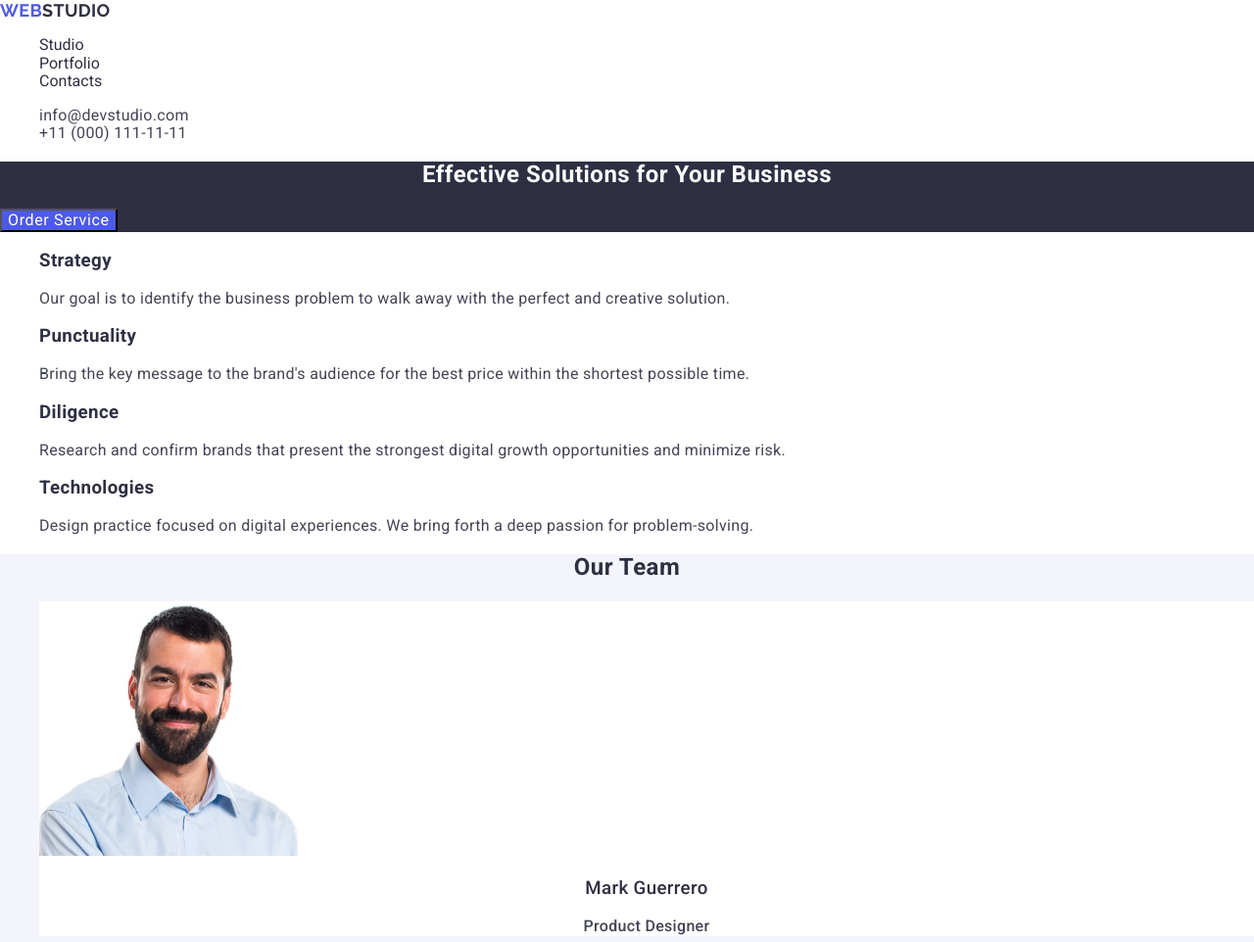
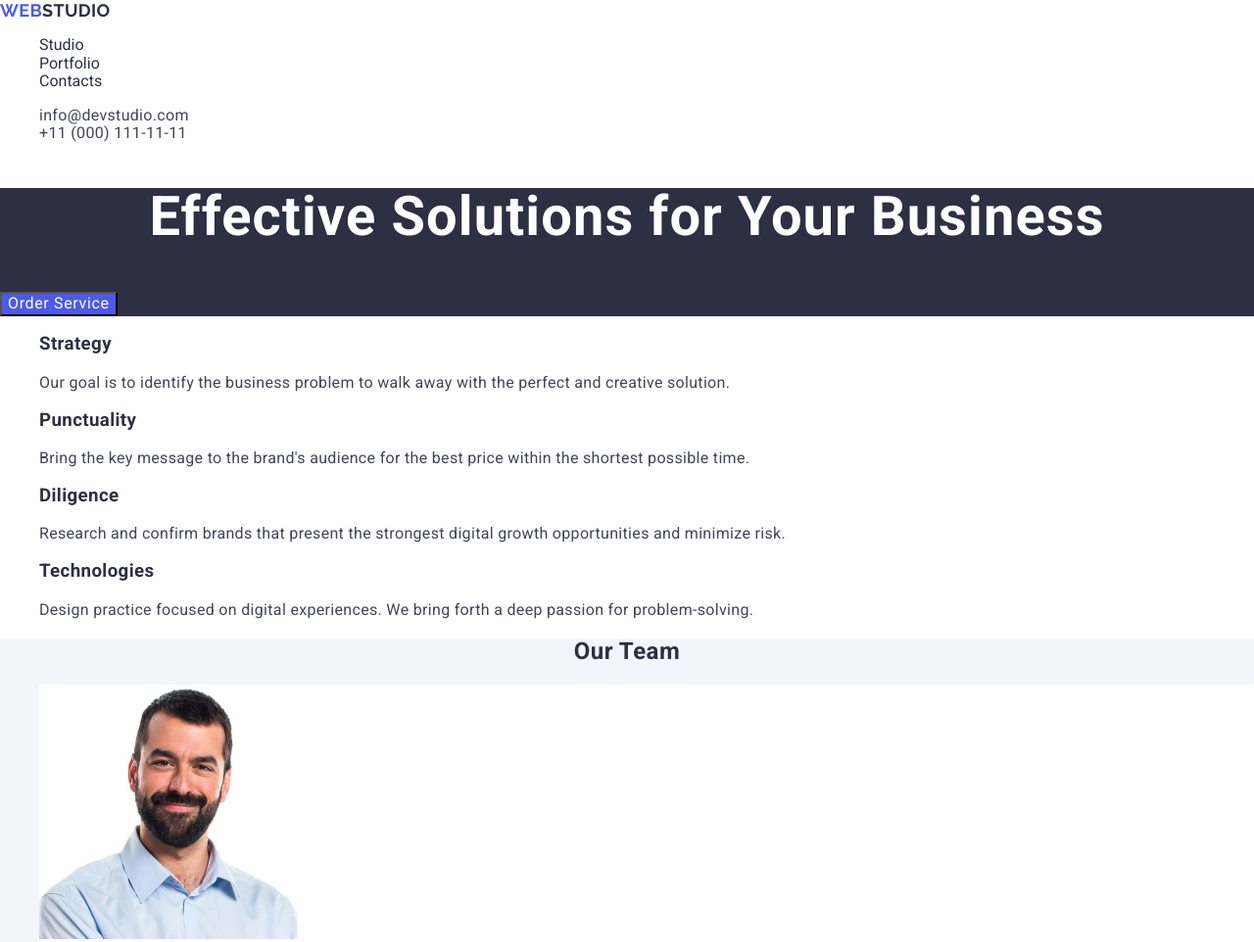
Before and after one commit to VladyslavPankratov/goit-markup-hw-02, a plain HTML site: page index.html in a window 1280 px wide. Shown: the top 962 px of the page at 98% size. Drawn offline with nearby package versions, Linux system fonts and the light colour scheme.

Commit message:
hero-title upd

```diff
--- a/css/styles.css
+++ b/css/styles.css
@@ -83,7 +83,9 @@ ul {
 }
 
 .hero-title {
-  font: 700 56px/1.07;
+  font-weight: 700;
+  font-size: 56px;
+  line-height: 1.07;
   letter-spacing: 0.02em;
   text-align: center;
 }
```
